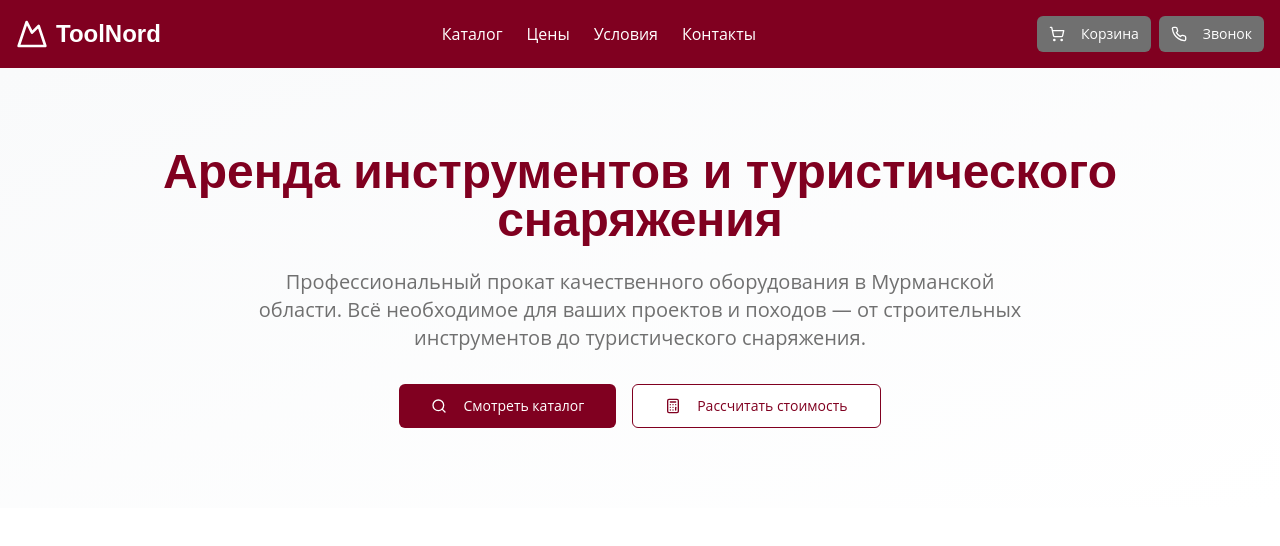
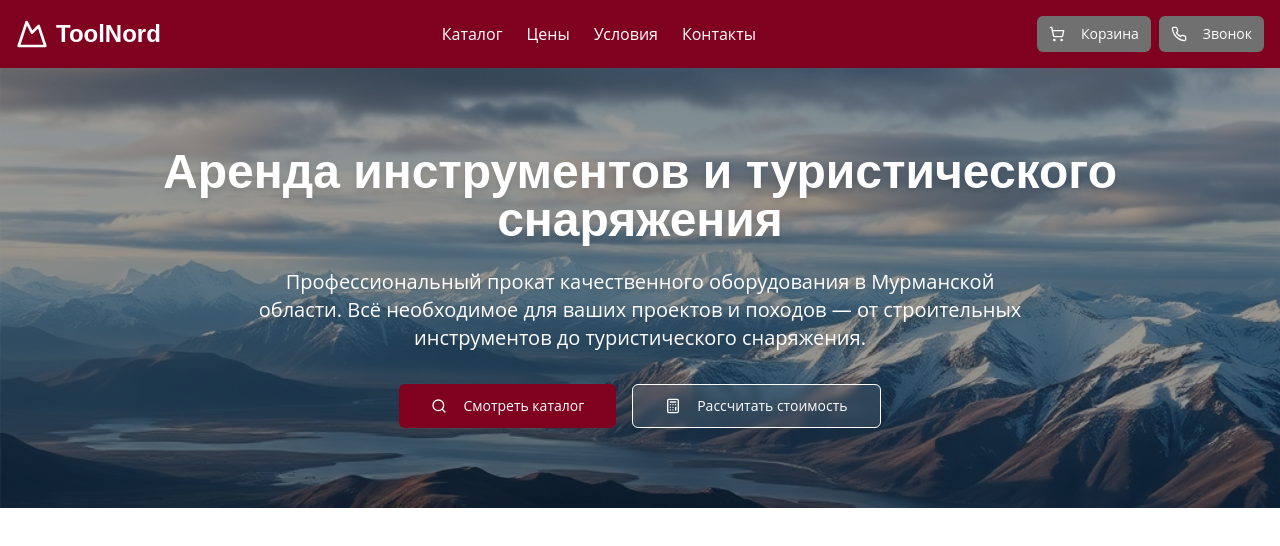
Before and after one commit to pr-poehali-dev/tool-rental-project, a React (Vite) app: page / in a window 1280 px wide. Shown: the top 546 px of the page. Built offline with nearby package versions, Linux system fonts and the light colour scheme.

Commit message:
feat: добавить фоновое изображение гор Мурманска

```diff
--- a/src/pages/Index.tsx
+++ b/src/pages/Index.tsx
@@ -172,12 +172,19 @@ export default function Index() {
       </header>
 
       {/* Hero Section */}
-      <section className="bg-gradient-to-br from-gray-50 to-white py-20 animate-fade-in">
-        <div className="container mx-auto px-4 text-center">
-          <h2 className="font-heading text-5xl font-bold text-primary mb-6">
+      <section className="relative py-20 animate-fade-in overflow-hidden">
+        <div
+          className="absolute inset-0 bg-cover bg-center bg-no-repeat"
+          style={{
+            backgroundImage: 'url(/img/2a4f786e-bdf8-4260-a2ae-5011c8d13c40.jpg)',
+          }}
+        />
+        <div className="absolute inset-0 bg-black/40" />
+        <div className="container mx-auto px-4 text-center relative z-10">
+          <h2 className="font-heading text-5xl font-bold text-white mb-6 drop-shadow-lg">
             Аренда инструментов и туристического снаряжения
           </h2>
-          <p className="text-xl text-secondary mb-8 max-w-3xl mx-auto">
+          <p className="text-xl text-white mb-8 max-w-3xl mx-auto drop-shadow-md">
             Профессиональный прокат качественного оборудования в Мурманской области.
             Всё необходимое для ваших проектов и походов — от строительных инструментов до туристического снаряжения.
           </p>
@@ -186,7 +193,7 @@ export default function Index() {
               <Icon name="Search" size={20} className="mr-2" />
               Смотреть каталог
             </Button>
-            <Button variant="outline" size="lg" className="border-primary text-primary hover:bg-primary hover:text-white">
+            <Button variant="outline" size="lg" className="border-white text-white hover:bg-white hover:text-primary bg-white/10 backdrop-blur-sm">
               <Icon name="Calculator" size={20} className="mr-2" />
               Рассчитать стоимость
             </Button>
```
Also changed, not shown: public/img/2a4f786e-bdf8-4260-a2ae-5011c8d13c40.jpg (added).
